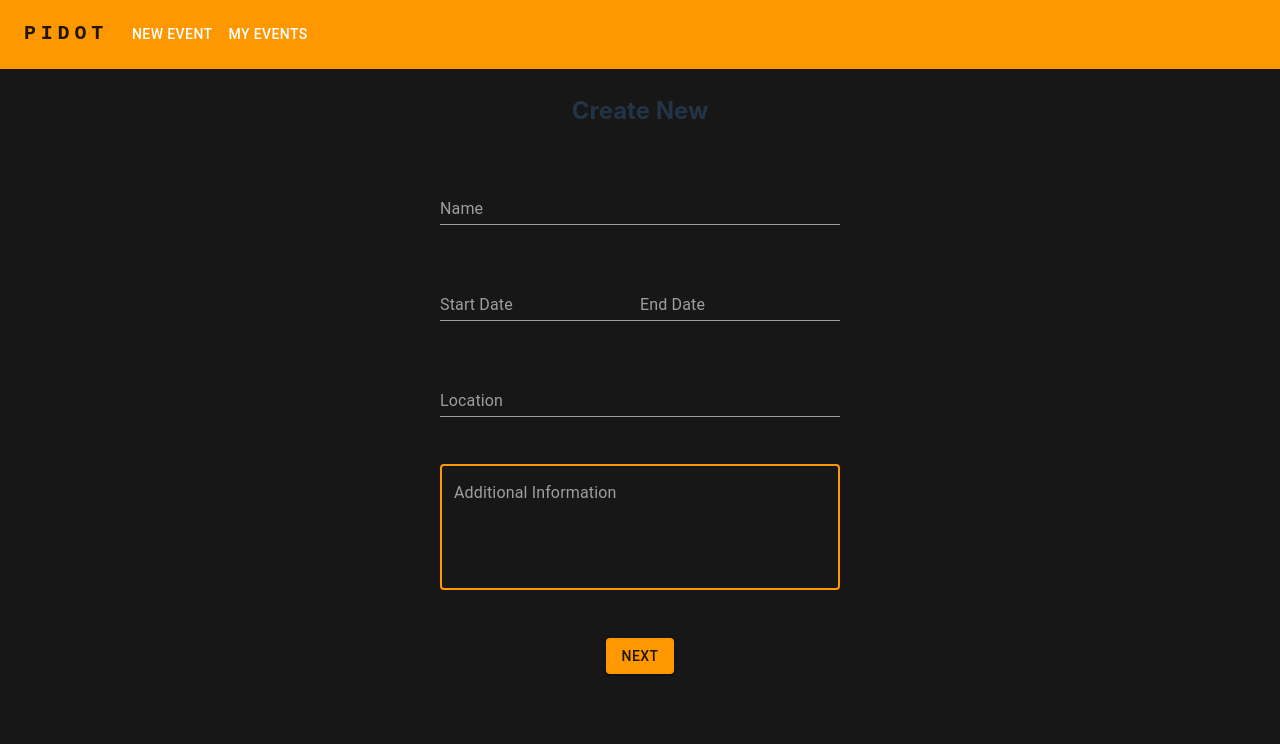
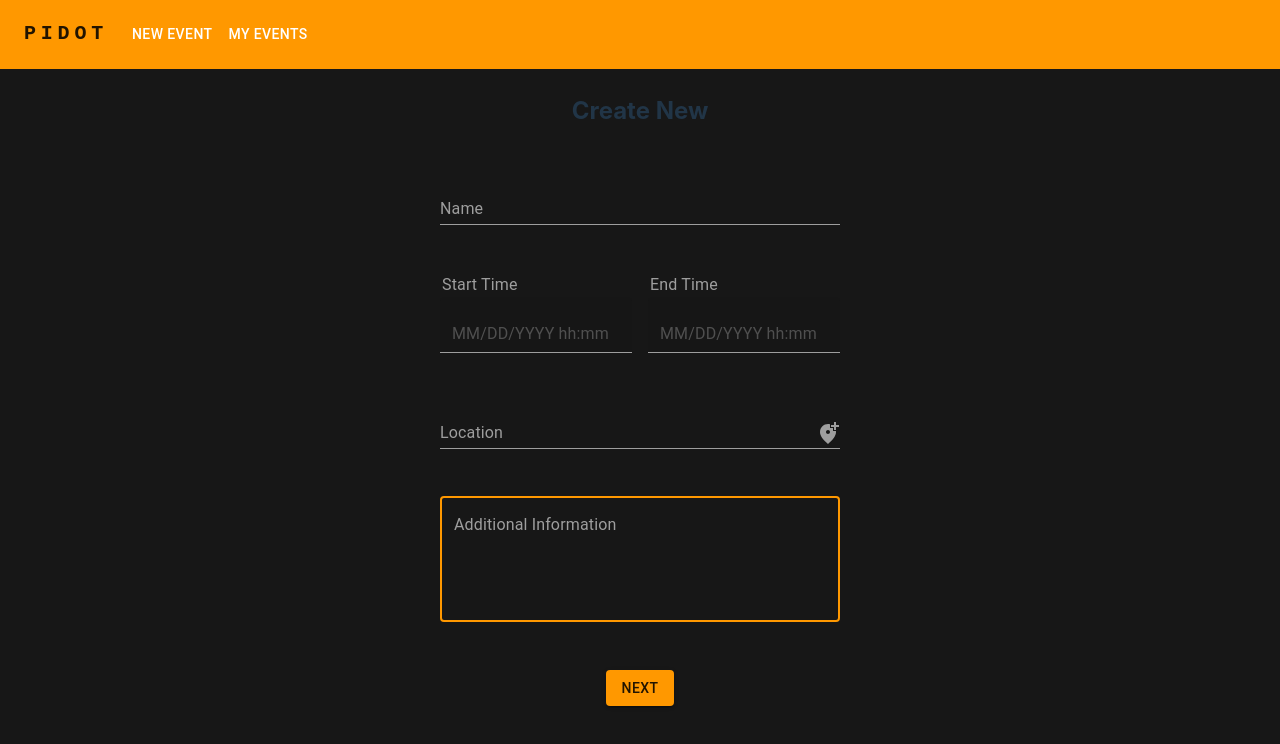
Before and after one commit to sambyviiva/pidot-frontend, a React (Vite) app: page /new in a window 1280 px wide. Shown: the top 744 px of the page. Built offline with nearby package versions, Linux system fonts and the light colour scheme.

Commit message:
Date pickers

```diff
--- a/package.json
+++ b/package.json
@@ -14,7 +14,9 @@
     "@emotion/styled": "^11.11.0",
     "@mui/icons-material": "^5.14.16",
     "@mui/material": "^5.14.17",
+    "@mui/x-date-pickers": "^6.18.1",
     "axios": "^1.5.1",
+    "dayjs": "^1.11.10",
     "localforage": "^1.10.0",
     "match-sorter": "^6.3.1",
     "react": "^18.2.0",
--- a/src/main.tsx
+++ b/src/main.tsx
@@ -4,13 +4,17 @@ import App from "./App.tsx";
 import { BrowserRouter } from "react-router-dom";
 import "./index.css";
 import { ThemeProvider } from "@mui/material";
+import { LocalizationProvider } from "@mui/x-date-pickers";
+import { AdapterDayjs } from "@mui/x-date-pickers/AdapterDayjs";
 import { theme } from "./theme/theme.ts";
 
 ReactDOM.createRoot(document.getElementById("root")!).render(
   <React.StrictMode>
     <BrowserRouter>
       <ThemeProvider theme={theme}>
-        <App />
+        <LocalizationProvider dateAdapter={AdapterDayjs}>
+          <App />
+        </LocalizationProvider>
       </ThemeProvider>
     </BrowserRouter>
   </React.StrictMode>
--- a/src/pages/CreateNew/index.tsx
+++ b/src/pages/CreateNew/index.tsx
@@ -5,10 +5,12 @@ import {
   TextField,
   Typography,
   Checkbox,
+  InputAdornment,
 } from "@mui/material";
 import { useState } from "react";
 import { APP_BACKGROUND } from "../../common/styles";
-
+import { MobileDateTimePicker } from "@mui/x-date-pickers";
+import { AddLocationAlt } from "@mui/icons-material";
 interface ICreateNewProps {
   penkki: number;
 }
@@ -37,10 +39,16 @@ const fullFieldContainerStyles: SxProps = {
 const doupleFieldContainerStyles: SxProps = {
   display: "flex",
   justifyContent: "space-between",
-  flexDirection: "row",
   py: "24px",
   width: FIELD_CONTAINER_WIDTH,
   margin: "auto",
+};
+
+const labelFieldContainerStyles: SxProps = {
+  display: "flex",
+  flexDirection: "column",
+  justifyContent: "center",
+  width: "48%",
 };
 
 const buttonContainerStyles: SxProps = {
@@ -70,7 +78,8 @@ const CreateNew: React.FC<ICreateNewProps> = () => {
 interface IFirstPageProps {
   goToNextPage: () => void;
 }
-const FirstPage = (props: IFirstPageProps) => (
+const FirstPage = (props: IFirstPageProps) => {
+  return (
     <>
       <Box sx={fullFieldContainerStyles}>
         <TextField
@@ -81,18 +90,33 @@ const FirstPage = (props: IFirstPageProps) => (
         />
       </Box>
       <Box sx={doupleFieldContainerStyles}>
-      <TextField
-        // sx={}
-        id="startDate"
-        label="Start Date"
-        variant="standard"
+        <Box sx={labelFieldContainerStyles}>
+          <Typography color="secondary" sx={{ ml: "2px" }}>
+            Start Time
+          </Typography>
+          <MobileDateTimePicker
+            ampm={false}
+            slotProps={{
+              textField: {
+                variant: "filled",
+              },
+            }}
           />
-      <TextField
-        // sx={}
-        id="endDate"
-        label="End Date"
-        variant="standard"
+        </Box>
+
+        <Box sx={labelFieldContainerStyles}>
+          <Typography color="secondary" sx={{ ml: "2px" }}>
+            End Time
+          </Typography>
+          <MobileDateTimePicker
+            ampm={false}
+            slotProps={{
+              textField: {
+                variant: "filled",
+              },
+            }}
           />
+        </Box>
       </Box>
       <Box sx={fullFieldContainerStyles}>
         <TextField
@@ -100,6 +124,13 @@ const FirstPage = (props: IFirstPageProps) => (
           id="location"
           label="Location"
           variant="standard"
+          InputProps={{
+            endAdornment: (
+              <InputAdornment position="end">
+                <AddLocationAlt color="secondary" />
+              </InputAdornment>
+            ),
+          }}
         />
       </Box>
       <Box sx={fullFieldContainerStyles}>
@@ -120,6 +151,7 @@ const FirstPage = (props: IFirstPageProps) => (
       </Box>
     </>
   );
+};
 
 const invTitleStyles: SxProps = {
   display: "flex",
@@ -142,7 +174,7 @@ const invAvecCountContainerStyles: SxProps = {
   display: "flex",
   justifyContent: "center",
   alignItems: "center",
-  ml: '20px'
+  ml: "20px",
 };
 
 interface ISecondPageProps {
```
Also changed, not shown: 1 other file (tests, documents, lock files or other folders). Lines whose indentation alone changed are shown as unchanged.
